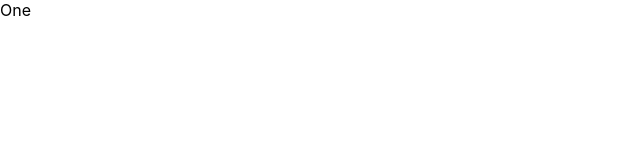
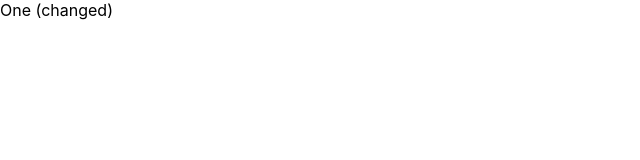
Before and after one commit to chriswdmr/nextjs, a Next.js app: page /foo/one in a window 1280 px wide. Shown: the top 160 px of the page, without its empty margins (0-640 px from the left). Built offline with nearby package versions, Linux system fonts and the light colour scheme.

Commit message:
Change foo/one

```diff
--- a/pages/foo/one.js
+++ b/pages/foo/one.js
@@ -1,5 +1,5 @@
 const One = () => {
-    return 'One'
+    return 'One (changed)'
 }
 
 export default One
```
